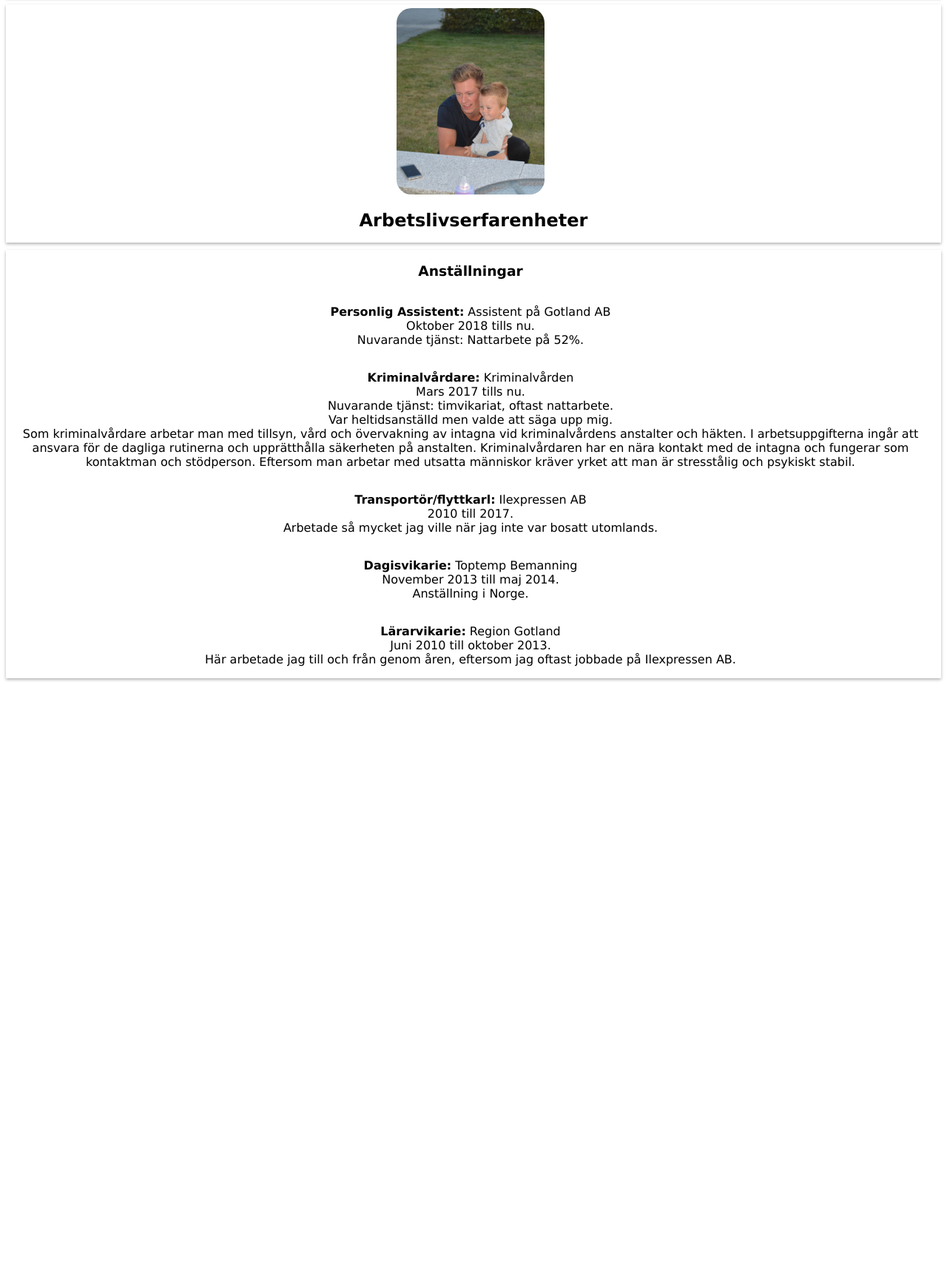
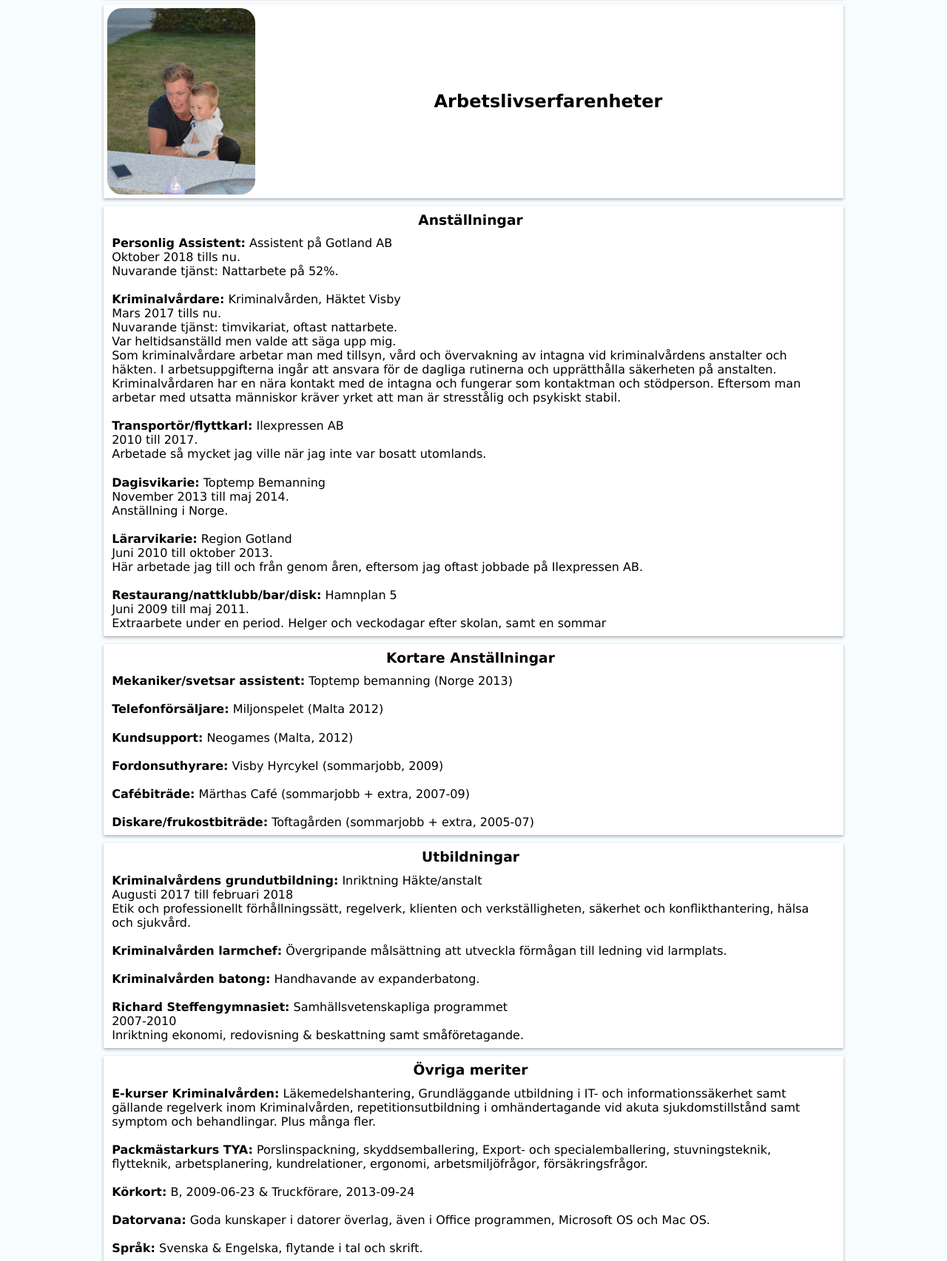
Before and after one commit to jajo21/FirstAboutMe, a plain HTML site: page experience.html in a window 1280 px wide. Shown: the part 71-1776 px from the top of the page at 74% size. Before the commit the page ends 998 px from the top, so only its background shows below. Drawn offline with Linux system fonts and the light colour scheme.

Commit message:
Fått in grundläggande info på alla sidor, samt lätt styling

```diff
--- a/experience.html
+++ b/experience.html
@@ -22,7 +22,7 @@
                             <a href="index.html">Startsidan</a>
                             <a href="presentation.html">Presentation</a>
                             <a href="experience.html">Arbetslivserfarenhet</a>
-                            <a href="links.html">Länkar</a>
+                            <a href="links.html">Länkar och kontakt</a>
                         </div>
                     </div>
                 </li>
@@ -41,13 +41,13 @@
                 <h2>Arbetslivserfarenheter</h2>
             </div>
         </div>
-        <div class="mainBox">
+        <div class="experienceBox">
             <h3>Anställningar</h3>
             <p><strong>Personlig Assistent:</strong> Assistent på Gotland AB<br>
                 Oktober 2018 tills nu. <br>
                 Nuvarande tjänst: Nattarbete på 52%.
             </p>
-            <p><strong>Kriminalvårdare:</strong> Kriminalvården<br>
+            <p><strong>Kriminalvårdare:</strong> Kriminalvården, Häktet Visby<br>
                 Mars 2017 tills nu. <br>
                 Nuvarande tjänst: timvikariat, oftast nattarbete. <br>
                 Var heltidsanställd men valde att säga upp mig. <br>
@@ -66,7 +66,44 @@
             <p><strong>Lärarvikarie:</strong> Region Gotland <br>
                 Juni 2010 till oktober 2013. <br>
                 Här arbetade jag till och från genom åren, eftersom jag oftast jobbade på Ilexpressen AB.</p>
-
+            <p><strong>Restaurang/nattklubb/bar/disk:</strong> Hamnplan 5 <br>
+                Juni 2009 till maj 2011. <br>
+                Extraarbete under en period. Helger och veckodagar efter skolan, samt en sommar</p>
+        </div>
+        <div class="experienceBox">
+            <h3>Kortare Anställningar</h3>
+            <p><strong>Mekaniker/svetsar assistent:</strong> Toptemp bemanning (Norge 2013)</p>
+            <p><strong>Telefonförsäljare:</strong> Miljonspelet (Malta 2012)</p>
+            <p><strong>Kundsupport:</strong> Neogames (Malta, 2012)</p>
+            <p><strong>Fordonsuthyrare:</strong> Visby Hyrcykel (sommarjobb, 2009)</p>
+            <p><strong>Cafébiträde:</strong> Märthas Café (sommarjobb + extra, 2007-09)</p>
+            <p><strong>Diskare/frukostbiträde:</strong> Toftagården (sommarjobb + extra, 2005-07)</p>
+        </div>
+        <div class="experienceBox">
+            <h3>Utbildningar</h3>
+            <p><strong>Kriminalvårdens grundutbildning:</strong> Inriktning Häkte/anstalt <br>
+            Augusti 2017 till februari 2018 <br>
+            Etik och professionellt förhållningssätt, regelverk, klienten och verkställigheten,
+            säkerhet och konflikthantering, hälsa och sjukvård.</p>
+            <p><strong>Kriminalvården larmchef:</strong> Övergripande målsättning att utveckla
+            förmågan till ledning vid larmplats.</p>
+            <p><strong>Kriminalvården batong:</strong> Handhavande av expanderbatong.</p>
+            <p><strong>Richard Steffengymnasiet:</strong> Samhällsvetenskapliga programmet <br>
+            2007-2010 <br>
+            Inriktning ekonomi, redovisning & beskattning samt småföretagande.</p>
+        </div>
+        <div class="experienceBox">
+            <h3>Övriga meriter</h3>
+            <p><strong>E-kurser Kriminalvården:</strong> Läkemedelshantering, Grundläggande utbildning i
+            IT- och informationssäkerhet samt gällande regelverk inom Kriminalvården, repetitionsutbildning
+            i omhändertagande vid akuta sjukdomstillstånd samt symptom och behandlingar. Plus många fler.</p>
+            <p><strong>Packmästarkurs TYA:</strong> Porslinspackning, skyddsemballering, Export- och
+            specialemballering, stuvningsteknik, flytteknik, arbetsplanering, kundrelationer, ergonomi,
+            arbetsmiljöfrågor, försäkringsfrågor.</p>
+            <p><strong>Körkort:</strong> B, 2009-06-23 & Truckförare, 2013-09-24</p>
+            <p><strong>Datorvana:</strong> Goda kunskaper i datorer överlag, även i Office programmen,
+            Microsoft OS och Mac OS.</p>
+            <p><strong>Språk:</strong> Svenska & Engelska, flytande i tal och skrift.</p>
         </div>
     </main>
 
--- a/style.css
+++ b/style.css
@@ -2,6 +2,14 @@
     font-family: Verdana, Geneva, Tahoma, sans-serif;
 }
 
+html, body {
+  max-width: 1000px;
+  max-height: 700px;
+  margin: 0 auto;
+}
+body {
+  background-color: rgb(247, 252, 255);
+}
 /* MAIN HEADER*/
 .mainHeader {
     background-color: white;
@@ -23,10 +31,10 @@ nav>ul>li:nth-child(1) {
 }
 nav > ul > li > a {
     color: black;
-    width: 50px;
 }
 nav > ul > li > a:hover {
     background-color: rgb(221, 221, 221);
+    border-radius: 5px;
 }
 
 /*DROPDOWN BUTTON*/
@@ -59,7 +67,9 @@ nav > ul > li > a:hover {
     display: block;
   }
 
-  .dropDown-content a:hover {background-color: rgb(221, 221, 221)}
+  .dropDown-content a:hover {
+    background-color: rgb(221, 221, 221);
+  }
 
   .dropDown:hover .dropDown-content {
     display: block;
@@ -67,12 +77,13 @@ nav > ul > li > a:hover {
 
   .dropDown:hover .dropButton:hover {
     background-color: rgb(221, 221, 221);
+    border-radius: 5px;
   }
 
   /* MAIN CONTENT*/
   .mainBox {
     display: flex;
-    flex-direction: column;
+    flex-direction: row;
     margin-bottom: 10px;
     flex-wrap: wrap;
     align-items: center;
@@ -80,12 +91,11 @@ nav > ul > li > a:hover {
     box-shadow: 0 2px 4px rgba(0, 0, 0, .3);
     padding-right: .5rem;
   }
-  .mainBox h2, p{
+  .mainBox h2, .mainBox p{
     margin: 1rem;
-  }
-  .mainBox h2, p {
     text-align: center;
   }
+
   .mainBox > img {
     border-radius: 20px;
     margin: 5px;
@@ -93,9 +103,58 @@ nav > ul > li > a:hover {
 
   .mainBox > div{
     flex-grow: 2;
-    padding-left: .5rem;
   }
 
+  /*EXPERIENCE BOX*/
+  .experienceBox {
+    margin-bottom: 10px;
+    box-shadow: 0 2px 4px rgba(0, 0, 0, .3);
+    padding-right: .5rem;
+    background-color: white;
+  }
+  .experienceBox h3, .experienceBox p {
+    margin: 0.7rem;
+  }
+  .experienceBox h3, .linkBox h3 {
+    padding-top: 0.5rem;
+    text-align: center;
+  }
+  .experienceBox p {
+    padding-bottom: 0.5rem;
+  }
+
+  .presentationBox {
+    background-color: white;
+    box-shadow: 0 2px 4px rgba(0, 0, 0, .3);
+    padding: 1px 15px;
+  }
+
+  .linkBox {
+    background-color: white;
+    box-shadow: 0 2px 4px rgba(0, 0, 0, .3);
+    margin: 0;
+  }
+
+  .linkBox > ul {
+    list-style-type: none;
+    margin: 5px;
+    padding-bottom: 10px;
+  }
+  .linkBox > ul > li {
+    margin-bottom: 7px;
+  }
+  .linkBox > ul > li > a {
+    color: black;
+    text-decoration: none;
+    font-size: 30px;
+  }
+  .linkBox > ul > li > a:hover {
+    background-color: rgb(221, 221, 221);
+    border-radius: 5px;
+  }
+
+
+  /*MEDIA SCREEN*/
   @media screen and (max-width: 730px) {
     .mainBox {
       flex-direction: column;
```
Also changed, not shown: index.html (+3 -3 lines), links.html (+25 -4 lines), presentation.html (+5 -3 lines), assets/johannesCreperiet.jpg (added).
